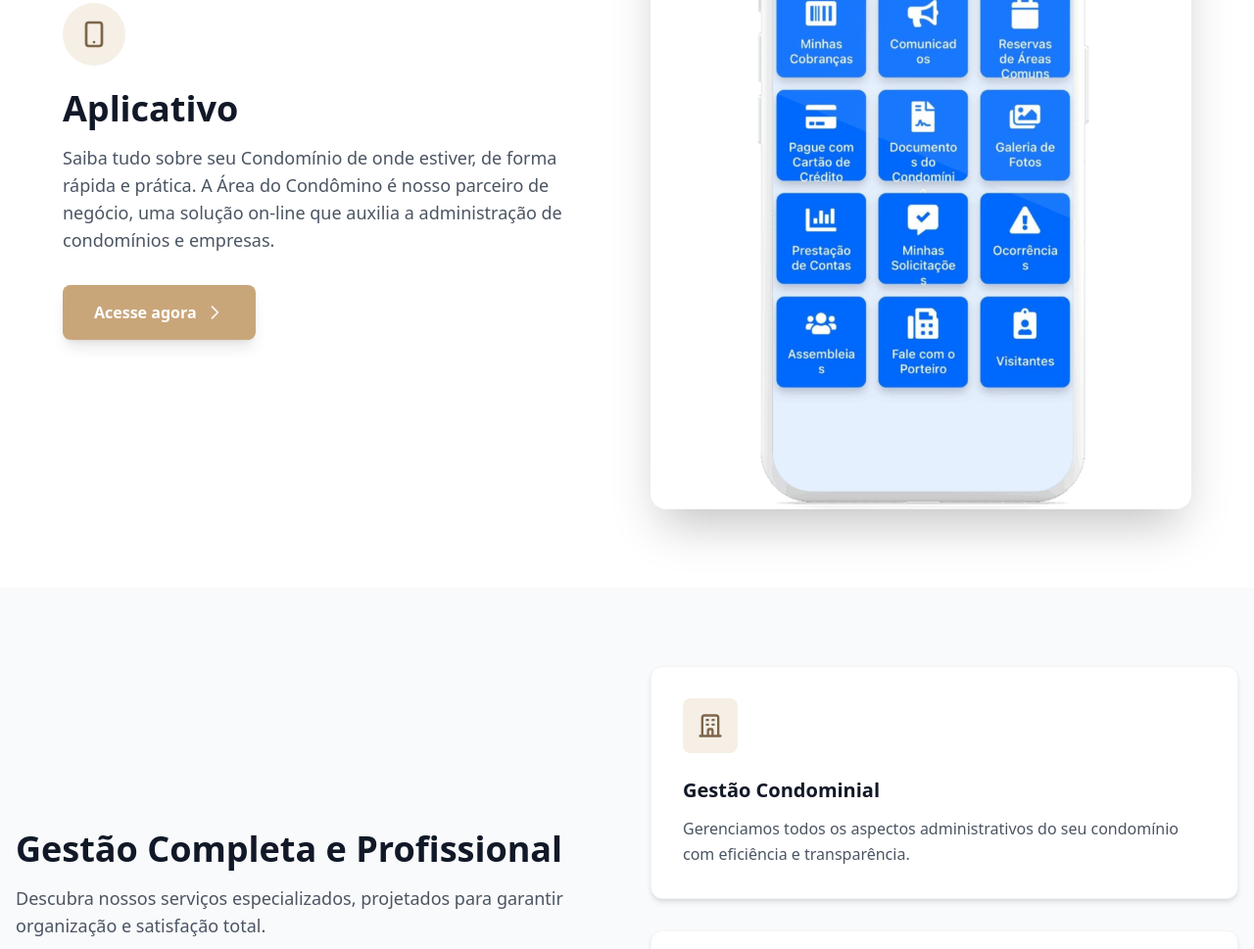
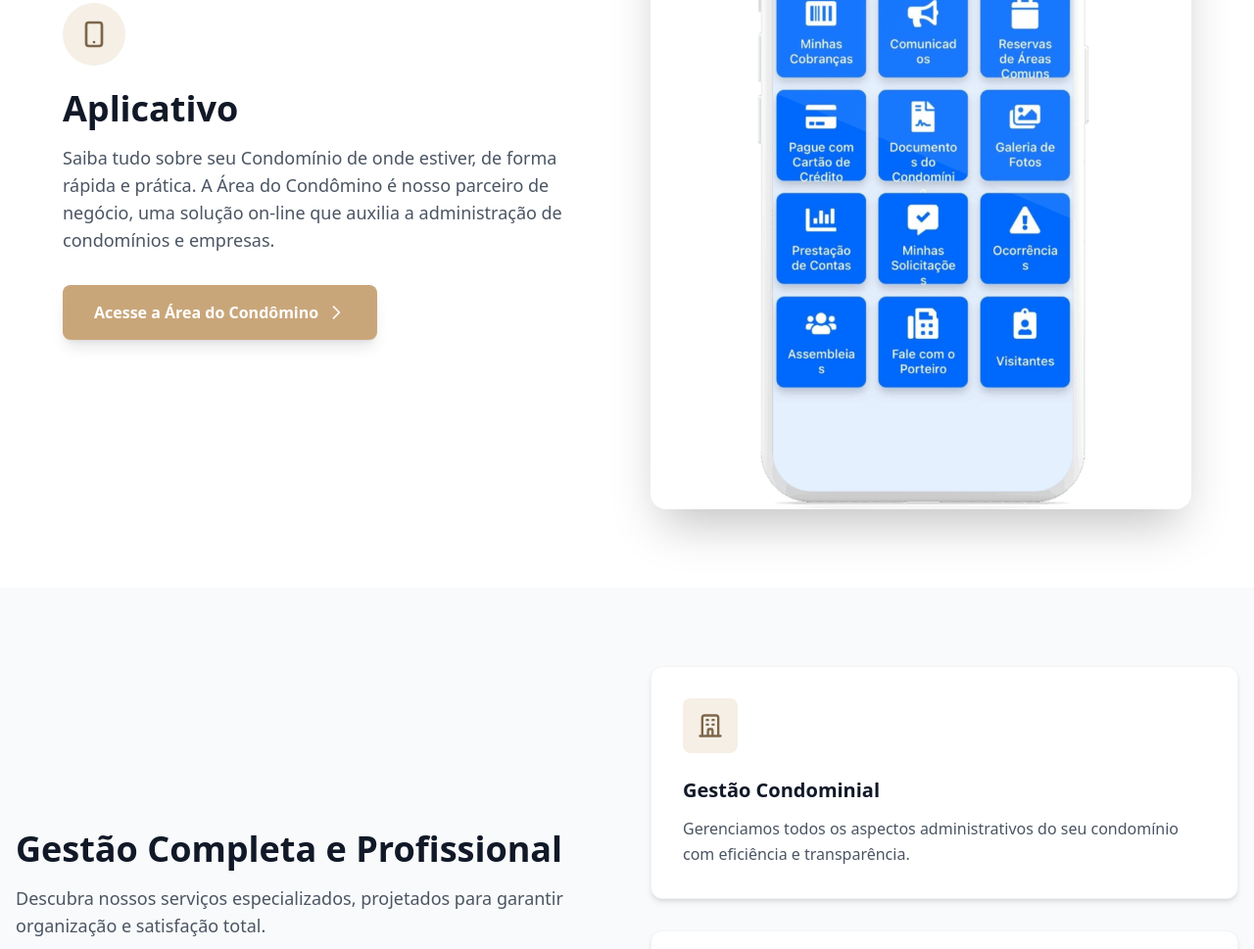
Before and after one commit to Lorenzo-devs/brito-teste, a plain HTML site: page index.html in a window 1280 px wide. Shown: the part 880-1849 px from the top of the page at 98% size. Drawn offline with nearby package versions, Linux system fonts and the light colour scheme.

Commit message:
Add files via upload

```diff
--- a/index.html
+++ b/index.html
@@ -138,7 +138,7 @@
                                 Saiba tudo sobre seu Condomínio de onde estiver, de forma rápida e prática. A Área do Condômino é nosso parceiro de negócio, uma solução on-line que auxilia a administração de condomínios e empresas.
                             </p>
                             <a href="https://psbadm.superlogica.net/clients/areadocondomino" target="_blank" class="inline-flex items-center justify-center px-8 py-4 bg-accent-500 text-white font-semibold rounded-lg hover:bg-accent-600 transition-colors shadow-lg">
-                                Acesse agora
+                                Acesse a Área do Condômino
                                 <svg class="ml-2 w-5 h-5" fill="none" stroke="currentColor" viewBox="0 0 24 24"><path stroke-linecap="round" stroke-linejoin="round" stroke-width="2" d="M9 5l7 7-7 7"></path></svg>
                             </a>
                         </div>
```
